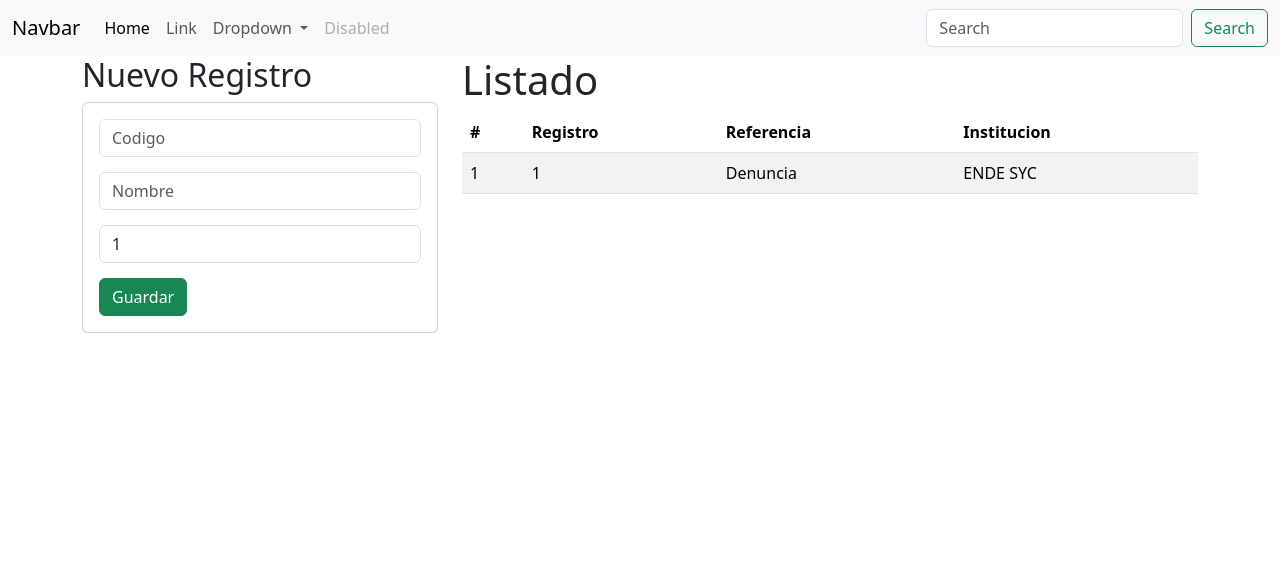
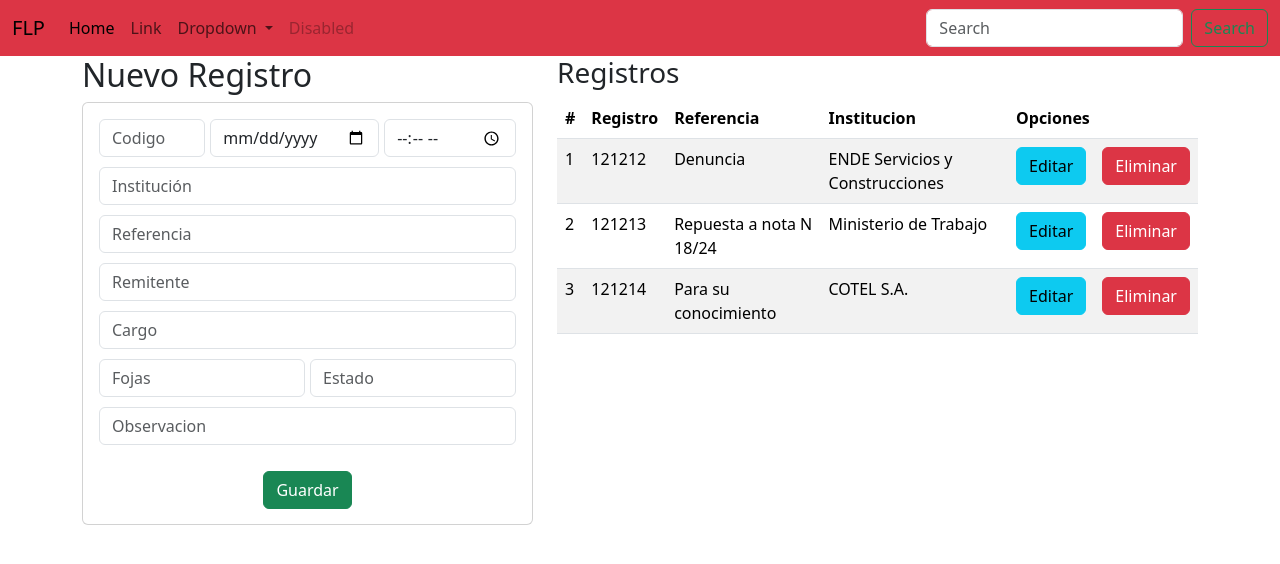
Before and after one commit to AleysaPc/ProyectDjango_Corresondencia, a Django app: page / in a window 1280 px wide. Shown: the top 564 px of the page. Run offline with Django 5.2, Linux system fonts and the light colour scheme; data comes from the database, SQL or seed files in the repository.

Commit message:
Edicion de registro

```diff
--- a/Aplicaciones/Correspondencia/models.py
+++ b/Aplicaciones/Correspondencia/models.py
@@ -5,11 +5,11 @@ class Documentos(models.Model):
     codigo = models.CharField(primary_key=True, max_length=5)
     fecha=models.DateField()
     hora = models.TimeField()
-    citeRemitente= models.CharField(max_length=10)
+    #citeRemitente= models.CharField(max_length=10)
     referencia=models.CharField(max_length=255)
     institucion=models.CharField(max_length=100)
-    apellidosRemitente=models.CharField(max_length=30)
-    nombreRemitente=models.CharField(max_length=30)
+    #apellidosRemitente=models.CharField(max_length=30)
+    remitente=models.CharField(max_length=30)
     cargoRemitente=models.CharField(max_length=30)
     observacion=models.CharField(max_length=255)
     fojas=models.IntegerField()
--- a/Aplicaciones/Correspondencia/templates/base.html
+++ b/Aplicaciones/Correspondencia/templates/base.html
@@ -7,9 +7,9 @@
     <title>{% block title %}{% endblock %}</title>
 </head>
 <body>
-    <nav class="navbar navbar-expand-lg bg-body-tertiary">
+    <nav class="navbar navbar-expand-lg bg-danger">
         <div class="container-fluid">
-          <a class="navbar-brand" href="#">Navbar</a>
+          <a class="navbar-brand" href="#">FLP</a>
           <button class="navbar-toggler" type="button" data-bs-toggle="collapse" data-bs-target="#navbarSupportedContent" aria-controls="navbarSupportedContent" aria-expanded="false" aria-label="Toggle navigation">
             <span class="navbar-toggler-icon"></span>
           </button>
@@ -44,7 +44,6 @@
         </div>
       </nav>
       <div class="container">
-
         {% block body %}
         {% endblock %}
       </div>
--- a/Aplicaciones/Correspondencia/templates/gestionRecibidos.html
+++ b/Aplicaciones/Correspondencia/templates/gestionRecibidos.html
@@ -4,40 +4,62 @@
 
 {% block body %}
 
-<div class="row ">
-    <div class="col-sm-12 col-md-6 col-lg-4 col-xl-4">
+<div class="row">
+    <div class="col-sm-12 col-md-5 col-lg-5 col-xl-5">
         <h2>Nuevo Registro</h2>
-        <div class="card text-white bg- ">
-            <div class="card-body">
-                <!--Action hacia donde se va a enviar csrf_token para seguridad-->
-                <form action="/registrarCurso/" method="POST">{% csrf_token %}
-                    <div class="form-group" style="margin-bottom: 15px;">
+        <div class="card">
+            <!--Action hacia donde se va a enviar csrf_token para seguridad-->
+            <form action="/registroRecibido/" method="POST">
+                {% csrf_token %}
+                <div class="card-body">
+
+                    <div class="form-group" style="margin-bottom: 10px; display: flex; gap: 5px;">
                         <input type="text" id="txtCodigo" name="txtCodigo" class="form-control" placeholder="Codigo"
                             minlength="6" maxlength="6" required>
+
+                        <input type="date" id="fecha" name="fecha" class="form-control" required>
+
+                        <input type="time" id="hora" name="hora" class="form-control" required>
+                    </div>
+                    <div class="form-group" style="margin-bottom: 10px; display: flex; gap: 5px;">
+                        <input type="text" id="institucion" name="institucion" class="form-control"
+                            placeholder="Institución" minlength="10" maxlength="50" required>
+                    </div>
+                    <div class="form-group" style="margin-bottom: 10px;">
+
+                        <input type="text" id="referencia" name="referencia" class="form-control"
+                            placeholder="Referencia" minlength="10" maxlength="50" required>
+                    </div>
+                    <div class="form-group" style="margin-bottom: 10px;">
+                        <input type="text" id="remitente" name="remitente" class="form-control" placeholder="Remitente"
+                            minlength="10" maxlength="50" required>
+                    </div>
+                    <div class="form-group" style="margin-bottom: 10px;">
+
+                        <input type="text" id="cargoRemitente" name="cargoRemitente" class="form-control" placeholder="Cargo"
+                            minlength="10" maxlength="50" required>
                     </div>
 
-                    <div class="form-group" style="margin-bottom: 15px;">
-                        <input type="text" id="txtNombre" name="txtNombre" class="form-control" placeholder="Nombre"
-                            minlength="1" maxlength="50" required>
+                    <div class="form-group" style="margin-bottom: 10px; display: flex; gap: 5px;">
+                        <input type="number" id="fojas" name="fojas" class="form-control" placeholder="Fojas" required>
+                        <input type="text" id="estado" name="estado" class="form-control" placeholder="Estado"
+                            minlength="10" maxlength="50" required>
                     </div>
+                    <div class="form-group" style="margin-bottom: 10px;">
 
-                    <div class="form-group" style="margin-bottom: 15px;">
-                        <input type="text" id="numCreditos" name="numCreditos" class="form-control" minlength="1"
-                            maxlength="9" value="1" required>
+                        <input type="text" id="observacion" name="observacion" class="form-control"
+                            placeholder="Observacion" maxlength="50" required>
                     </div>
-
-                    <div class="form-group">
-                        <button type="submit" class="btn btn-success btn-block text-white">Guardar</button>
-                    </div>
-                </form>
-            </div>
+                </div>
+                <div class="form-group" style="text-align: center; margin-bottom: 15px;">
+                    <button type="submit" class="btn btn-success btn-block text-white">Guardar</button>
+                </div>
+            </form>
         </div>
-
     </div>
-
-    <div class="col-sm-12 col-md-6 col-lg-8 col-xl-8">
+    <div class="col-sm-12 col-md-7 col-lg-7 col-xl-7">
         <div class="table-responsive">
-            <h1>Listado</h1>
+            <h3>Registros</h3>
             <table class="table table-striped">
                 <thead>
                     <tr>
@@ -45,6 +67,7 @@
                         <th>Registro</th>
                         <th>Referencia</th>
                         <th>Institucion</th>
+                        <th colspan="2">Opciones</th>
                     </tr>
                 </thead>
                 <tbody>
@@ -54,13 +77,14 @@
                         <td>{{ c.codigo}}</td>
                         <td>{{ c.referencia}}</td>
                         <td>{{ c.institucion}}</td>
+                        <td><a href="edicionRecibido/{{c.codigo}}" class="btn btn-info">Editar</a></td>
+                        <td><a href="eliminarDocumento/{{c.codigo}}" class="btn btn-danger">Eliminar</a></td>
                     </tr>
                     {% endfor %}
 
                 </tbody>
             </table>
         </div>
-
     </div>
 </div>
 
--- a/Aplicaciones/Correspondencia/urls.py
+++ b/Aplicaciones/Correspondencia/urls.py
@@ -2,5 +2,8 @@ from django.urls import path
 from .import views
 
 urlpatterns = [
-    path('', views.home)
+    path('', views.home),
+    path('registroRecibido/', views.registroRecibido),
+    path('edicionRecibido/<codigo>', views.edicionRecibido),
+    path('editarRecibido/', views.editarRecibido),
 ]
--- a/Aplicaciones/Correspondencia/views.py
+++ b/Aplicaciones/Correspondencia/views.py
@@ -1,7 +1,59 @@
-from django.shortcuts import render
+from django.shortcuts import render, redirect
 from .models import Documentos
 
 # Create your views here.
 def home(request):
     documentosListados = Documentos.objects.all()
     return render(request, "gestionRecibidos.html", {"documentos":documentosListados})
+
+def registroRecibido(request):
+    codigo = request.POST['txtCodigo']
+    fecha = request.POST['fecha']
+    hora = request.POST['hora']
+    referencia = request.POST['referencia']
+    institucion = request.POST['institucion']
+    remitente = request.POST['remitente']
+    cargoRemitente = request.POST['cargoRemitente']
+    observacion = request.POST['observacion']
+    fojas = request.POST['fojas']
+    estado = request.POST['estado']
+
+    documentos = Documentos.objects.create(
+        codigo=codigo, fecha=fecha, hora=hora,referencia=referencia,
+        institucion=institucion,remitente=remitente,cargoRemitente=cargoRemitente,
+        observacion=observacion,fojas=fojas,estado=estado
+    )
+    return redirect('/')
+
+def edicionRecibido (request, codigo):
+        documentos = Documentos.objects.get(codigo=codigo)
+                                                        #Aqui se define como se llamara la variable en la plantilla
+        return render(request, 'edicionRecibido.html', {"documentos":documentos})
+
+def editarRecibido(request):
+     codigo = request.POST['txtCodigo']
+     fecha = request.POST['fecha']
+     hora = request.POST['hora']
+     referencia = request.POST['referencia']
+     institucion = request.POST['institucion']
+     remitente = request.POST['remitente']
+     cargoRemitente = request.POST['cargoRemitente']
+     observacion = request.POST['observacion']
+     fojas = request.POST['fojas']
+     estado = request.POST['estado']
+
+     #Listamos los datos de Documentos
+     documentos = Documentos.objects.get(codigo=codigo)
+     documentos.codigo = codigo
+     documentos.fecha = fecha
+     documentos.hora = hora
+     documentos.referencia = referencia
+     documentos.institucion = institucion
+     documentos.remitente = remitente
+     documentos.cargoRemitente = cargoRemitente
+     documentos.observacion = observacion
+     documentos.fojas = fojas
+     documentos.estado = estado
+
+     documentos.save()
+     return redirect('/')
```
Also changed, not shown: Aplicaciones/Correspondencia/templates/edicionRecibido.html (added, +63 -0 lines), Aplicaciones/Correspondencia/migrations/0002_rename_apellidosremitente_documentos_remitente_and_more.py (added), Correspondencia.db.
